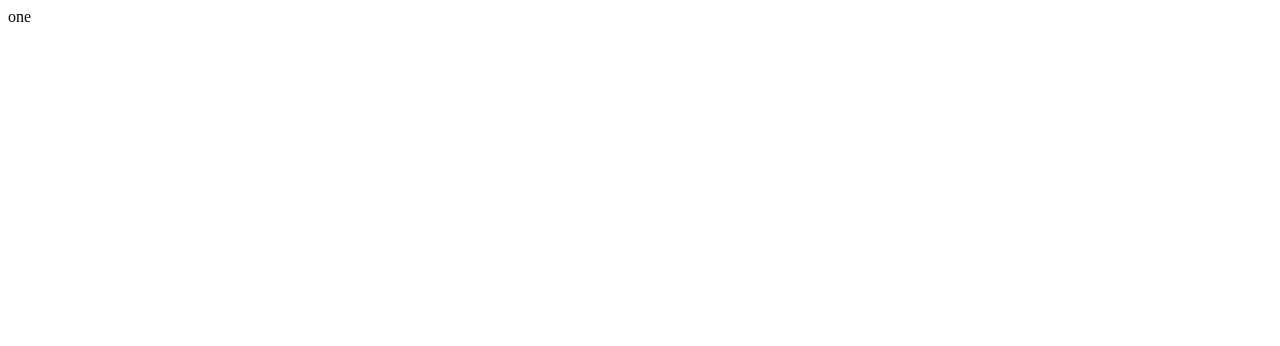
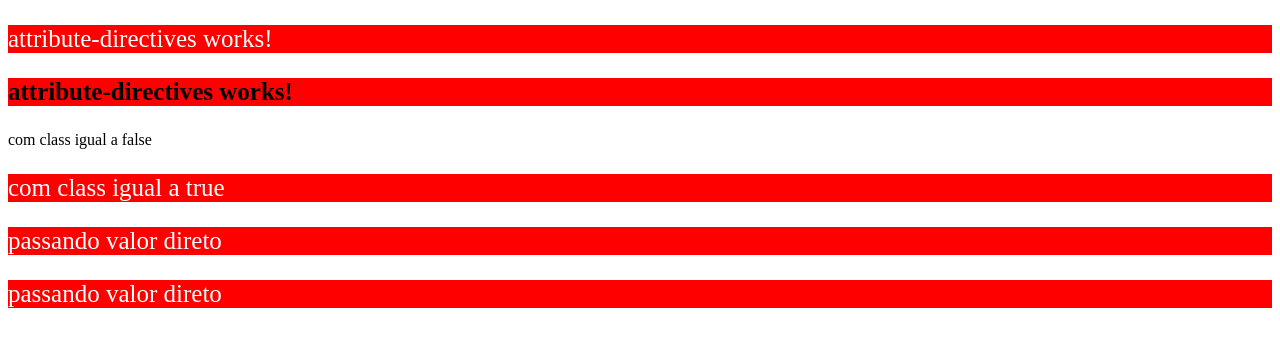
Before and after one commit to vicente-psp/angular-14-basic, an Angular app: page / in a window 1280 px wide. Shown: the top 346 px of the page. Built offline with nearby package versions, Linux system fonts and the light colour scheme.

Commit message:
feat: implements ngsclass and ngstyle directives examples

```diff
--- a/src/app/app.component.html
+++ b/src/app/app.component.html
@@ -2,5 +2,6 @@
 <app-example01-interpolation></app-example01-interpolation>
 <app-ngif></app-ngif>
 <app-ngfor></app-ngfor>
+<app-ngswitch></app-ngswitch>
  -->
- <app-ngswitch></app-ngswitch>
+ <app-attribute-directives></app-attribute-directives>
--- a/src/app/app.module.ts
+++ b/src/app/app.module.ts
@@ -7,6 +7,7 @@ import { Example01InterpolationComponent } from './example01-interpolation/examp
 import { NgifComponent } from './example06-directives/structural-directives/ngif/ngif.component';
 import { NgforComponent } from './example06-directives/structural-directives/ngfor/ngfor.component';
 import { NgswitchComponent } from './example06-directives/structural-directives/ngswitch/ngswitch.component';
+import { AttributeDirectivesComponent } from './example06-directives/attribute-directives/attribute-directives.component';
 
 @NgModule({
   declarations: [
@@ -14,7 +15,8 @@ import { NgswitchComponent } from './example06-directives/structural-directives/
     Example01InterpolationComponent,
     NgifComponent,
     NgforComponent,
-    NgswitchComponent
+    NgswitchComponent,
+    AttributeDirectivesComponent
   ],
   imports: [
     BrowserModule,
--- /dev/null
+++ b/src/app/example06-directives/attribute-directives/attribute-directives.component.html
@@ -0,0 +1,6 @@
+<p [ngStyle]="stylesMethod()">attribute-directives works!</p>
+<p [ngClass]="stylesInClass">attribute-directives works!</p>
+<p [ngClass]="stylesInClass2">com class igual a false</p>
+<p [ngClass]="stylesInClass3">com class igual a true</p>
+<p ngClass="teste">passando valor direto</p>
+<p class="teste">passando valor direto</p>
--- /dev/null
+++ b/src/app/example06-directives/attribute-directives/attribute-directives.component.sass
@@ -0,0 +1,10 @@
+.teste
+  color: white
+  background-color: red
+  font-size: 25px
+
+.teste2
+  color: black
+  background-color: red
+  font-size: 25px
+  font-weight: bold
--- /dev/null
+++ b/src/app/example06-directives/attribute-directives/attribute-directives.component.ts
@@ -0,0 +1,33 @@
+import { Component, OnInit } from '@angular/core';
+
+@Component({
+  selector: 'app-attribute-directives',
+  templateUrl: './attribute-directives.component.html',
+  styleUrls: ['./attribute-directives.component.sass']
+})
+export class AttributeDirectivesComponent implements OnInit {
+
+  styles = {
+    'color': 'white',
+    'background-color': 'red',
+    'font-size': '25px'
+  };
+
+  stylesInClass = 'teste2'
+  stylesInClass2 = {'teste': false}
+  stylesInClass3 = {'teste': true}
+
+  constructor() { }
+
+  ngOnInit(): void {
+  }
+
+  stylesMethod(): any {
+    return {
+      'color': 'white',
+      'background-color': 'red',
+      'font-size': '25px'
+    }
+  }
+
+}
```
Also changed, not shown: 1 other file (tests, documents, lock files or other folders).
